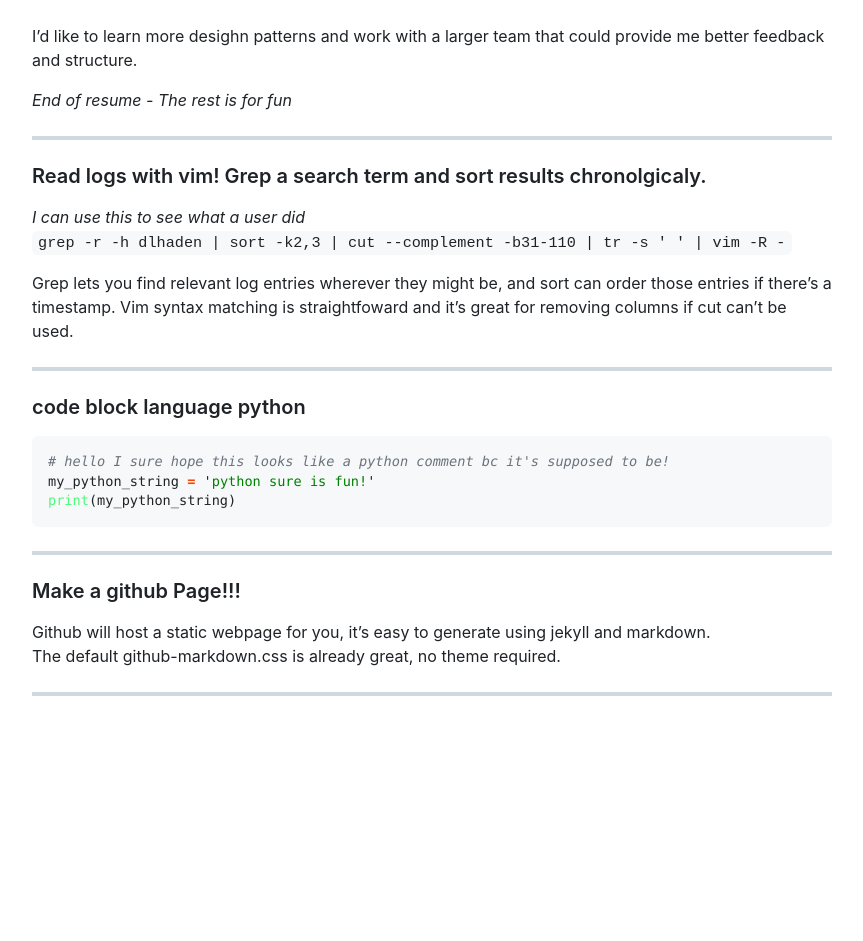
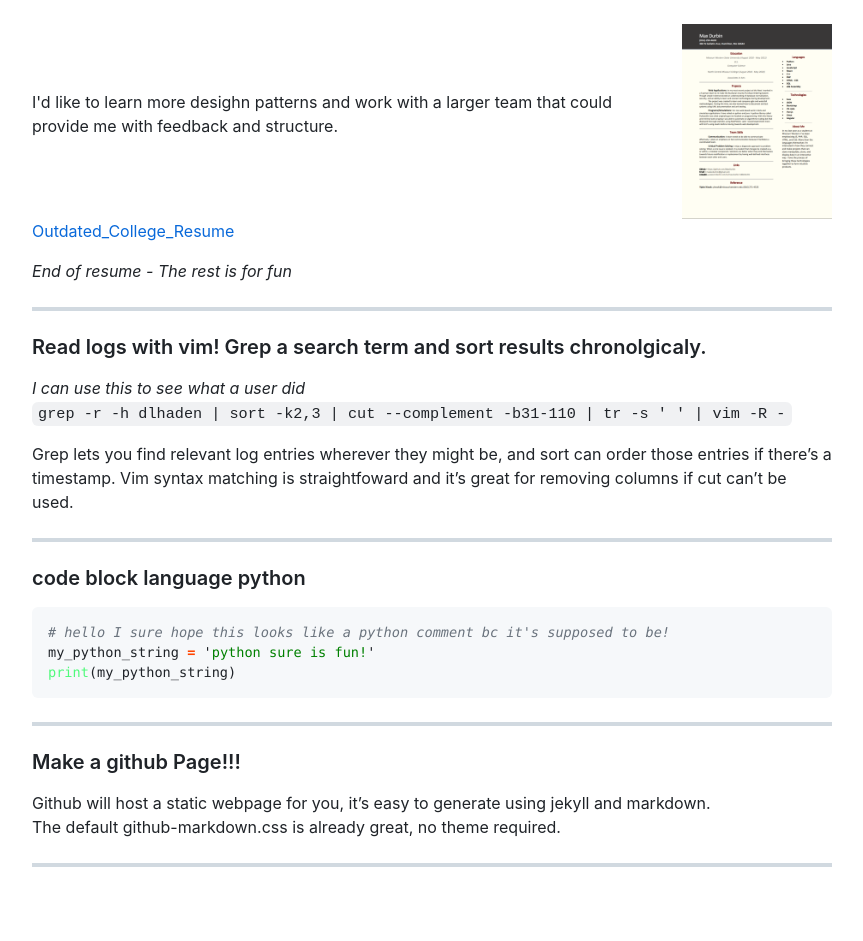
Before and after one commit to Max-Durbin/maxdurbin, a Jekyll site: the page built from index.md, in a window 1280 px wide. Shown: the part 701-1642 px from the top of the page, without its empty margins (208-1071 px from the left). Built offline with Jekyll 4.4.1, drawn with Linux system fonts in a browser that asks for light colours; before the commit the page ends 1471 px from its top, so only the background shows below that.

Commit message:
pdf link and space on top

```diff
--- a/_layouts/default.html
+++ b/_layouts/default.html
@@ -5,8 +5,8 @@
   <meta name="viewport" content="width=device-width, initial-scale=1">
   <title>{{ page.title }}</title>
   <link rel="stylesheet" href="{{ '/assets/css/github-markdown.css?v=5' | relative_url }}">
-  <link rel="stylesheet" href="{{ '/assets/css/rouge.css?v=5' | relative_url }}">
-  <link rel="stylesheet" href="{{ '/assets/css/maxdurbin.css?v=5' | relative_url }}">
+  <link rel="stylesheet" href="{{ '/assets/css/rouge.css?v=6' | relative_url }}">
+  <link rel="stylesheet" href="{{ '/assets/css/maxdurbin.css?v=6' | relative_url }}">
   <style>
     body {
       max-width: 800px;
--- a/assets/css/maxdurbin.css
+++ b/assets/css/maxdurbin.css
@@ -21,3 +21,14 @@ body.markdown-body {
 	margin-left: auto;
 	margin-right: auto;
 }
+
+.side-by-side {
+  display: flex;
+  align-items: center;
+  gap: 2rem;
+}
+
+.side-by-side img {
+  max-width: 150px;
+  height: auto;
+}
--- a/assets/css/rouge.css
+++ b/assets/css/rouge.css
@@ -3,7 +3,7 @@ code[class*="language-"],
 pre[class*="language-"] {
   font-family: monospace;
   font-size: 0.95em;
-  background: #f6f8fa;  /* light GitHub background for code blocks */
+  /*background: #f6f8fa;  /* light GitHub background for code blocks */
   padding: 0.2em 0.4em;
   border-radius: 6px;
 }
--- a/index.md
+++ b/index.md
@@ -22,7 +22,22 @@ We do some development on an internal diagnostics site but our primary responsib
 </div>
 
 
-I'd like to learn more desighn patterns and work with a larger team that could provide me better feedback and structure.
+
+
+<div class="side-by-side">
+ <div>
+  <p>
+      I'd like to learn more desighn patterns and work with a larger team that could provide me with feedback and structure.
+  </p>
+ </div>
+
+  <img src="{{ '/assets/images/MaxDurbinResume.png' | relative_url }}" alt="resume preview">
+</div>
+
+
+[Outdated_College_Resume](assets/MaxDurbinResume.pdf)
+
+
 
 *End of resume - The rest is for fun*
 
```
Also changed, not shown: assets/images/MaxDurbinResume.png (added), list.txt (added), 2 other files.
